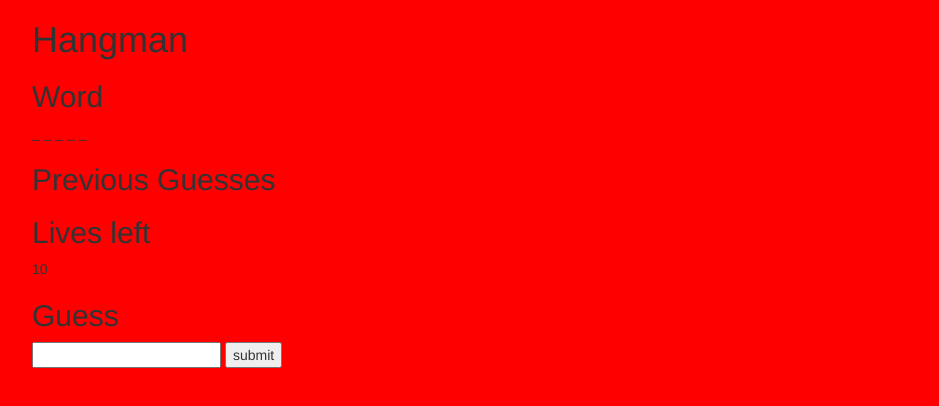
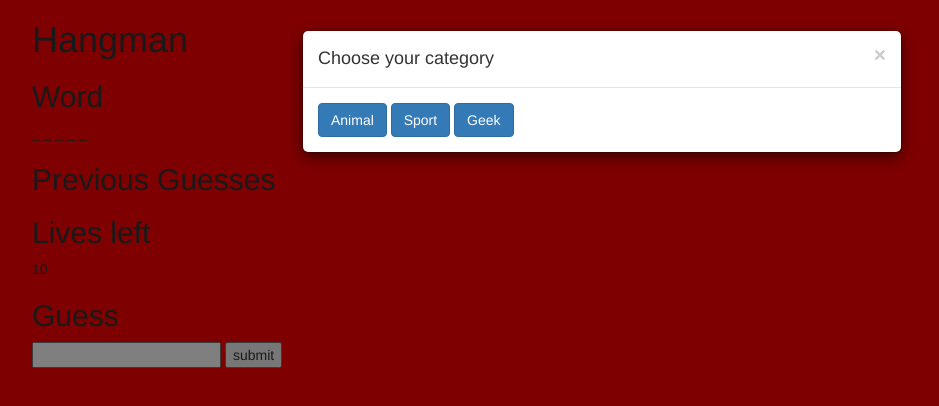
Before and after one commit to adieCodes/precourse-section-5, a plain HTML site: page index.html in a window 1280 px wide. Shown: the whole page, without its empty margins (38-977 px from the left). Drawn offline with nearby package versions, Linux system fonts and the light colour scheme.

Commit message:
feat: Game start model with category choice saved

```diff
--- a/index.html
+++ b/index.html
@@ -11,6 +11,22 @@
 </head>
 
 <body>
+	<div class="game game__start-modal modal fade" id="myModal" tabindex="-1" role="dialog" aria-labelledby="myModalLabel">
+		<div class="modal-dialog" role="document">
+			<div class="modal-content">
+				<div class="modal-header">
+					<button type="button" class="close" data-dismiss="modal" aria-label="Close"><span aria-hidden="true">&times;</span></button>
+					<h4 class="modal-title" id="myModalLabel">Choose your category</h4>
+				</div>
+				<div id="modal-body" class="modal-body">
+					<button type="button" id="btn--animal" class="btn btn-primary btn-primary__animal">Animal</button>
+					<button type="button" id="btn--sport" class="btn btn-primary btn-primary__sport">Sport</button>
+					<button type="button" id="btn--geek" class="btn btn-primary btn-primary__geek">Geek</button>
+				</div>
+			</div>
+		</div>
+	</div>
+
 	<div class="container">
 		<h1 class="game game__title">Hangman</h1>
 		<div class="game game__section game__word-section">
--- a/js/main.js
+++ b/js/main.js
@@ -4,6 +4,7 @@ var hangman = (function() {
 	// on page load...
 	// setting variables to be accessible thoughout function
 	var gameWord;
+	var category;
 	// setting variable to store underscores
 	var hiddenWord = '';
 	// turn hidden word to array to make easier to replace
@@ -19,6 +20,17 @@ var hangman = (function() {
 	// setting variable to act as HTML node to add underscores to page with text node and ID
 	var hiddenWordEle = document.createElement('span');
 	hiddenWordEle.id = "word";
+
+	var gameStart = (function() {
+		$(document).ready(function() {
+			$('#myModal').modal('show');
+		});
+		var chooseCategory = function(e) {
+			category = e.target.id;
+			$('#myModal').modal('hide');
+		};
+		document.getElementById('modal-body').addEventListener('click', chooseCategory, false);
+	})();
 	// insert underscores for each character in the word
 	var insertWord = (function() {
 		// by chosing a word
```
